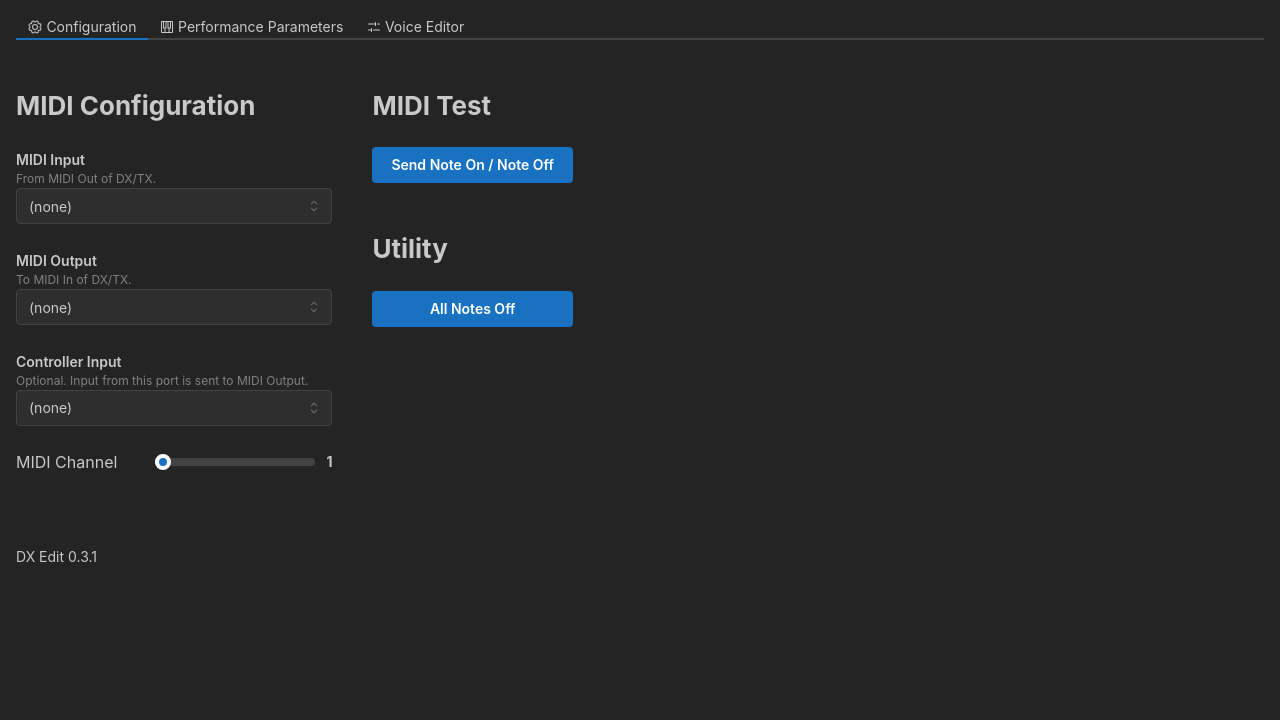
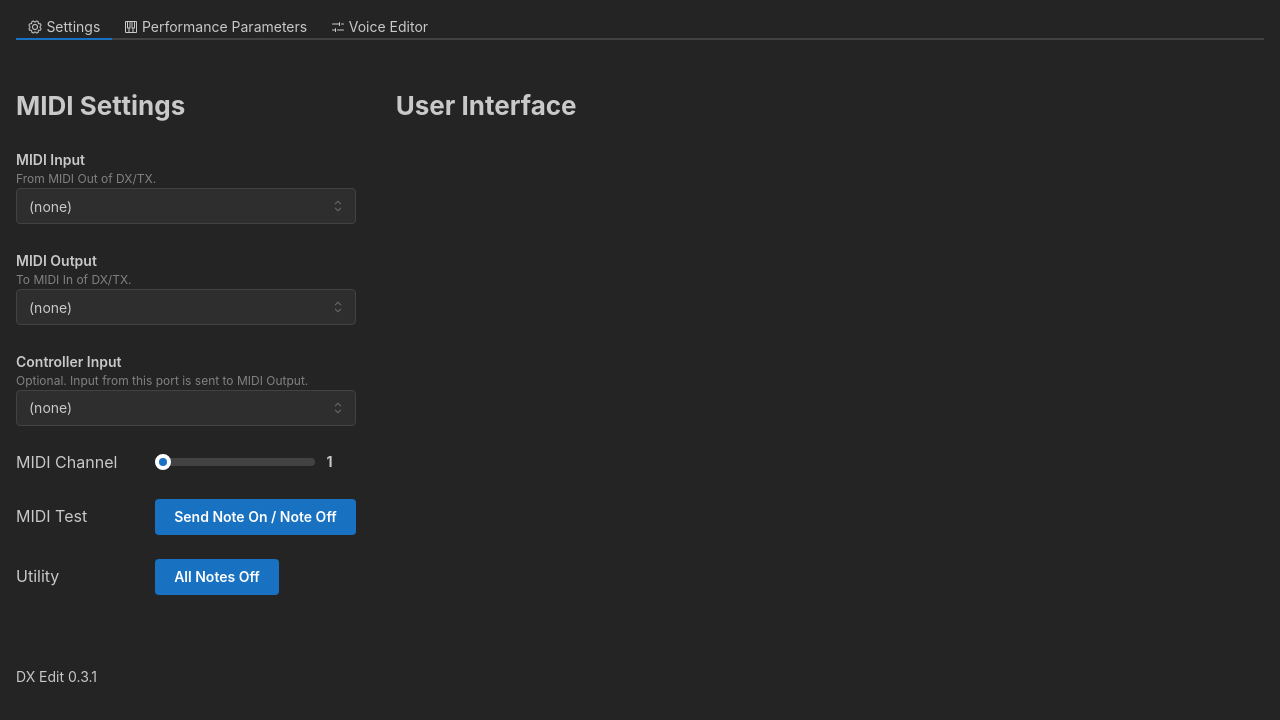
Before and after one commit to Ahlzen/DXEdit, a React (Vite) app: page / in a window 1280 px wide. Shown: the top 720 px of the page. Built offline with nearby package versions, Linux system fonts and the light colour scheme.

Commit message:
Changed "Configuration" -> "Settings" and rearranging UI (WIP)

```diff
--- a/src/components/App.tsx
+++ b/src/components/App.tsx
@@ -97,11 +97,11 @@ export default function App()
 
     <title>DX Edit</title>
 
-    <Tabs defaultValue="configuration">
+    <Tabs defaultValue="settings">
 
       <Tabs.List>
-        <Tabs.Tab value="configuration" leftSection={<GearIcon size={16} />}>
-          Configuration
+        <Tabs.Tab value="settings" leftSection={<GearIcon size={16} />}>
+          Settings
         </Tabs.Tab>
         <Tabs.Tab value="performance" leftSection={<PianoKeysIcon size={16} />}>
           Performance Parameters
@@ -111,7 +111,7 @@ export default function App()
         </Tabs.Tab>
       </Tabs.List>
 
-      <Tabs.Panel value="configuration">
+      <Tabs.Panel value="settings">
         <DXEConfigEditor
           midi={midi.current}
           prefs={prefs.current}
--- a/src/components/DXEConfigEditor.tsx
+++ b/src/components/DXEConfigEditor.tsx
@@ -27,7 +27,7 @@ export function DXEConfigEditor(props: {
   <Group justify='flex-start' align='top' gap='xl' grow={false}>
 
     <Stack align='stretch' gap='lg' mt='lg'>
-      <Title order={2}>MIDI Configuration</Title>
+      <Title order={2}>MIDI Settings</Title>
       <DXEMidiPortSelector
         title="MIDI Input"
         description='From MIDI Out of DX/TX.'
@@ -46,12 +46,28 @@ export function DXEConfigEditor(props: {
         portNames={props.midiInPortNames}
         selectedPortName={props.controllerIn}
         onPortChanged={props.onControllerInChanged} />
+
+
       <DXESlider
         title="MIDI Channel"
         selectedValue={props.midiChannel}
         maxValue={15}
         onValueChanged={props.onMidiChannelChanged}
         valueFormatter={formatMidiChannel} />
+
+      <Group>
+      <Text style={{minWidth: '8rem'}}>MIDI Test</Text>
+      <Button onClick={handleSendNoteOnOff}>
+        Send Note On / Note Off
+      </Button>
+      </Group>
+
+      <Group>
+      <Text style={{minWidth: '8rem'}}>Utility</Text>
+      <Button onClick={handleAllNotesOff}>
+        All Notes Off
+      </Button>
+      </Group>
 
       <Space h='lg' />
       <Text size='sm'>DX Edit {version}</Text>
@@ -60,15 +76,9 @@ export function DXEConfigEditor(props: {
 
     <Stack gap='lg' mt='lg'>
 
-      <Title order={2}>MIDI Test</Title>
-      <Button onClick={handleSendNoteOnOff}>
-        Send Note On / Note Off
-      </Button>
+      <Title order={2}>User Interface</Title>
 
-      <Title order={2}>Utility</Title>
-      <Button onClick={handleAllNotesOff}>
-        All Notes Off
-      </Button>
+
 
     </Stack>
   </Group>
```
